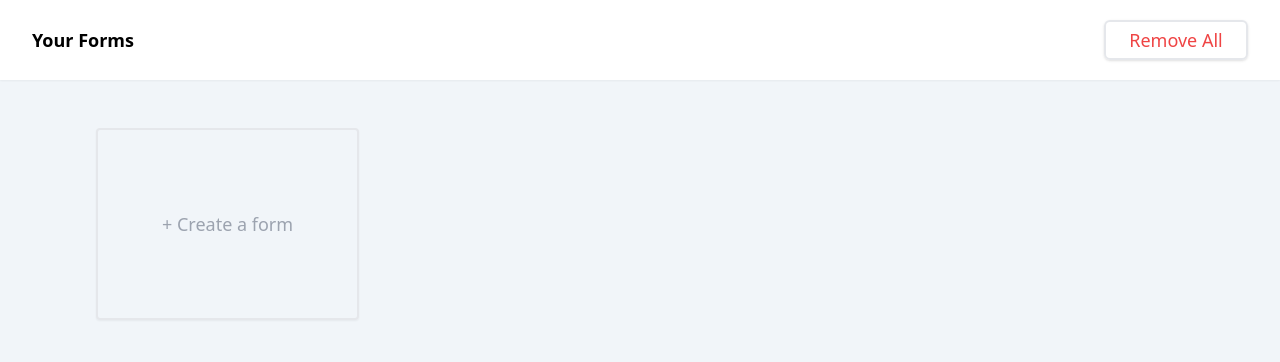
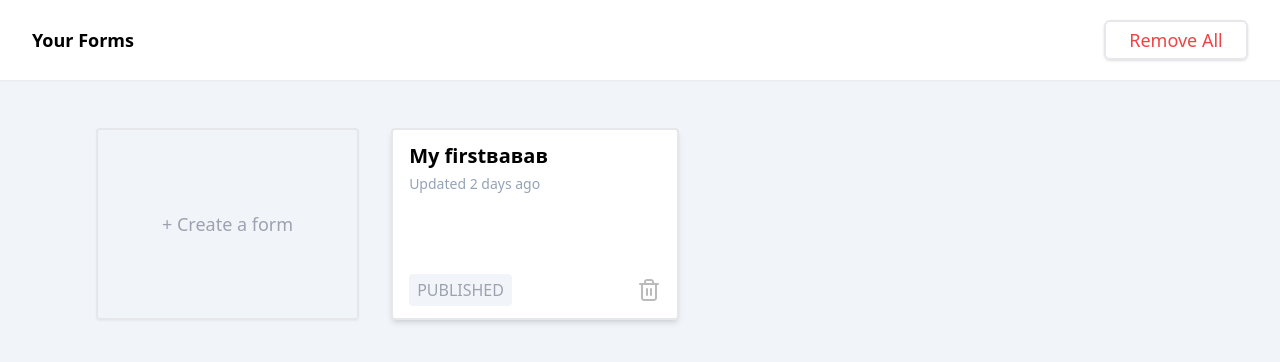
Before and after one commit to yoursAniki/Form-Builder-App, a Vue app: page / in a window 1280 px wide. Shown: the top 362 px of the page. Built offline with nearby package versions, Linux system fonts and the light colour scheme.

Commit message:
added placeholder form

```diff
--- /dev/null
+++ b/src/components/BaseForm.vue
@@ -0,0 +1,25 @@
+<script setup>
+import TrashButton from '@/components/TrashButton.vue'
+</script>
+
+<template>
+  <div
+    class="bg-white whitespace-nowrap border-2 rounded text-gray-400 transition select-none shadow-md hover:shadow-lg w-72 h-48"
+  >
+    <div class="flex flex-col min-h-full">
+      <div class="m-3 mx-4 flex-auto">
+        <!-- Name of the form -->
+        <div class="font-bold select-none text-xl text-black text-wrap">My firstвавав</div>
+        <!-- Date of update -->
+        <div class="text-sm mt-1 text-slate-400">Updated 2 days ago</div>
+      </div>
+      <div class="m-3 mx-4 flex justify-between">
+        <button class="bg-slate-100 rounded p-1 px-2 hover:bg-slate-200 transition">
+          PUBLISHED
+        </button>
+
+        <TrashButton />
+      </div>
+    </div>
+  </div>
+</template>
--- a/src/components/BaseModal.vue
+++ b/src/components/BaseModal.vue
@@ -74,10 +74,3 @@ const confirmation = () => {
     </div>
   </div>
 </template>
-
-<style>
-#Shape,
-#Shape_2 {
-  transition: stroke 0.2s linear;
-}
-</style>
--- a/src/components/CloseButton.vue
+++ b/src/components/CloseButton.vue
@@ -32,7 +32,7 @@ const clickChangeColor = () => {
     >
       <g id="feather-icon / x">
         <path
-          id="Shape"
+          id="Shape_1"
           d="M18 6L6 18"
           :stroke="closeColor"
           stroke-width="2"
@@ -51,3 +51,12 @@ const clickChangeColor = () => {
     </svg>
   </button>
 </template>
+
+<style scoped>
+#Shape_1 {
+  transition: all 0.2s linear;
+}
+#Shape_2 {
+  transition: all 0.2s linear;
+}
+</style>
--- /dev/null
+++ b/src/components/TrashButton.vue
@@ -0,0 +1,80 @@
+<script setup>
+import { ref } from 'vue'
+
+const trashColor = ref('rgb(187, 187, 187)')
+const isHovered = ref(false)
+
+const hoverChangeColor = (hovered) => {
+  isHovered.value = hovered
+  trashColor.value = hovered ? '#878787' : 'rgb(187, 187, 187)'
+}
+
+const clickChangeColor = () => {
+  trashColor.value = 'black'
+
+  setTimeout(() => {
+    trashColor.value = '#878787'
+  }, 125)
+}
+</script>
+
+<template>
+  <button class="select-none cursor-pointer">
+    <svg
+      v-bind:class="{ hover: isHovered }"
+      @click="clickChangeColor"
+      v-on:mouseover="hoverChangeColor(true)"
+      v-on:mouseout="hoverChangeColor(false)"
+      width="24"
+      height="24"
+      viewBox="0 0 24 24"
+      fill="none"
+      xmlns="http://www.w3.org/2000/svg"
+    >
+      <path
+        id="trash_1"
+        d="M3 6H5H21"
+        :stroke="trashColor"
+        stroke-width="2"
+        stroke-linecap="round"
+        stroke-linejoin="round"
+      />
+      <path
+        id="trash_2"
+        d="M20 6C20 5.44772 19.5523 5 19 5C18.4477 5 18 5.44772 18 6H20ZM6 6C6 5.44772 5.55228 5 5 5C4.44772 5 4 5.44772 4 6H6ZM7 6C7 6.55228 7.44772 7 8 7C8.55228 7 9 6.55228 9 6H7ZM15 6C15 6.55228 15.4477 7 16 7C16.5523 7 17 6.55228 17 6H15ZM18 6V20H20V6H18ZM18 20C18 20.5523 17.5523 21 17 21V23C18.6569 23 20 21.6569 20 20H18ZM17 21H7V23H17V21ZM7 21C6.44772 21 6 20.5523 6 20H4C4 21.6569 5.34315 23 7 23V21ZM6 20V6H4V20H6ZM9 6V4H7V6H9ZM9 4C9 3.44772 9.44772 3 10 3V1C8.34315 1 7 2.34315 7 4H9ZM10 3H14V1H10V3ZM14 3C14.5523 3 15 3.44772 15 4H17C17 2.34315 15.6569 1 14 1V3ZM15 4V6H17V4H15Z"
+        :fill="trashColor"
+      />
+      <path
+        id="trash_3"
+        d="M10 11V17"
+        :stroke="trashColor"
+        stroke-width="2"
+        stroke-linecap="round"
+        stroke-linejoin="round"
+      />
+      <path
+        id="trash_4"
+        d="M14 11V17"
+        :stroke="trashColor"
+        stroke-width="2"
+        stroke-linecap="round"
+        stroke-linejoin="round"
+      />
+    </svg>
+  </button>
+</template>
+
+<style scoped>
+#trash_1 {
+  transition: all 0.2s linear;
+}
+#trash_2 {
+  transition: all 0.2s linear;
+}
+#trash_3 {
+  transition: all 0.2s linear;
+}
+#trash_4 {
+  transition: all 0.2s linear;
+}
+</style>
--- a/src/pages/Home.vue
+++ b/src/pages/Home.vue
@@ -4,6 +4,7 @@ import { ref } from 'vue'
 
 import BaseModal from '@/components/BaseModal.vue'
 import Header from '../components/Header.vue'
+import BaseForm from '@/components/BaseForm.vue'
 
 const isModalOpen = ref(false)
 
@@ -50,6 +51,10 @@ const deleteAllForms = () => {}
           + Create a form
         </div>
       </router-link>
+
+        <!-- Добавить адаптивный отступ -->
+        <BaseForm />
+
     </div>
   </div>
 </template>
```
Also changed, not shown: src/components/icons/trash.svg (added).
